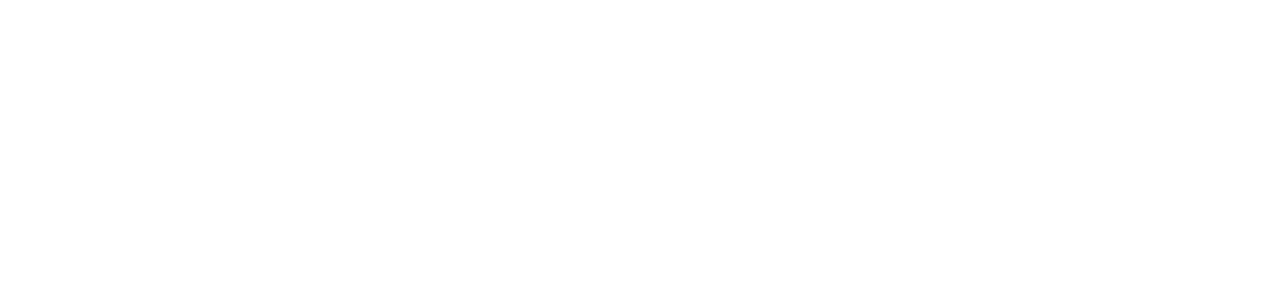
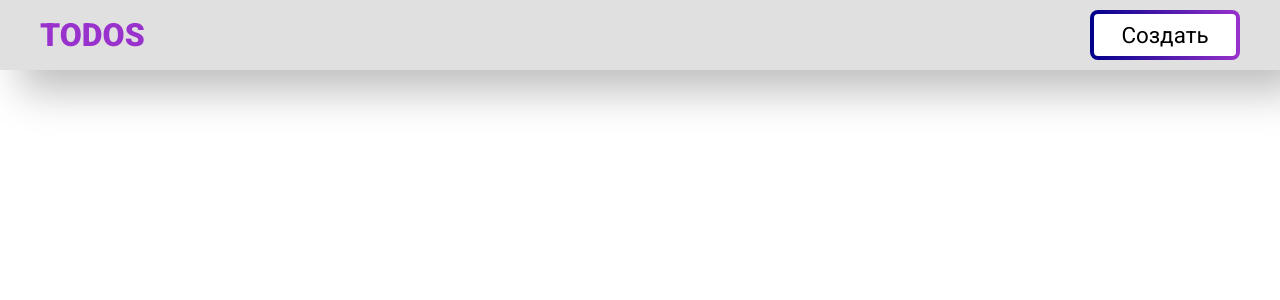
Before and after one commit to Scat55/ToDo, a Vue app: page /tasks in a window 1280 px wide. Before the commit this address had no page. Shown: the top 300 px of the page. Built offline with nearby package versions, Linux system fonts and the light colour scheme.

Commit message:
feat: create header and task page

```diff
--- a/src/app/assets/styles/style.scss
+++ b/src/app/assets/styles/style.scss
@@ -7,3 +7,6 @@
 body {
   font-size: 16px;
 }
+a {
+  text-decoration: none;
+}
--- a/src/app/router/index.ts
+++ b/src/app/router/index.ts
@@ -1,5 +1,6 @@
 import { createRouter, createWebHistory } from 'vue-router';
 import Home from '@/pages/Home.vue';
+import Tasks from '@/pages/Tasks.vue';
 
 const router = createRouter({
   history: createWebHistory(import.meta.env.BASE_URL),
@@ -9,6 +10,11 @@
       name: 'home',
       component: Home,
     },
+    {
+      path: '/tasks',
+      name: 'tasks',
+      component: Tasks,
+    },
   ],
 });
 export default router;
--- a/src/pages/Home.vue
+++ b/src/pages/Home.vue
@@ -6,7 +6,9 @@
   <main>
     <div class="main">
       <h1 class="main__title">TODOS</h1>
-      <div class="main__button"><Button>К списку дел</Button></div>
+      <div class="main__button">
+        <RouterLink to="/tasks"><Button>К списку дел</Button></RouterLink>
+      </div>
     </div>
   </main>
 </template>
--- /dev/null
+++ b/src/pages/Tasks.vue
@@ -0,0 +1,11 @@
+<script setup lang="ts">
+import Header from '@/widgets/header/index.vue';
+</script>
+
+<template>
+  <div>
+    <Header />
+  </div>
+</template>
+
+<style scoped></style>
--- /dev/null
+++ b/src/widgets/header/index.vue
@@ -0,0 +1,31 @@
+<script setup lang="ts">
+import { Button } from '@/shared/button';
+</script>
+
+<template>
+  <div class="header">
+    <h1 class="header__title">TODOS</h1>
+    <Button class="header__btn"> Создать </Button>
+  </div>
+</template>
+
+<style scoped lang="scss">
+.header {
+  display: flex;
+  align-items: center;
+  justify-content: space-between;
+  width: 100%;
+  padding: 10px 40px;
+  background: #e0e0e0;
+  box-shadow: 21px 21px 42px #bebebe, -21px -21px 42px #ffffff;
+
+  &__btn {
+    width: 150px;
+  }
+
+  &__title {
+    color: darkorchid;
+    font-weight: 900;
+  }
+}
+</style>
```
